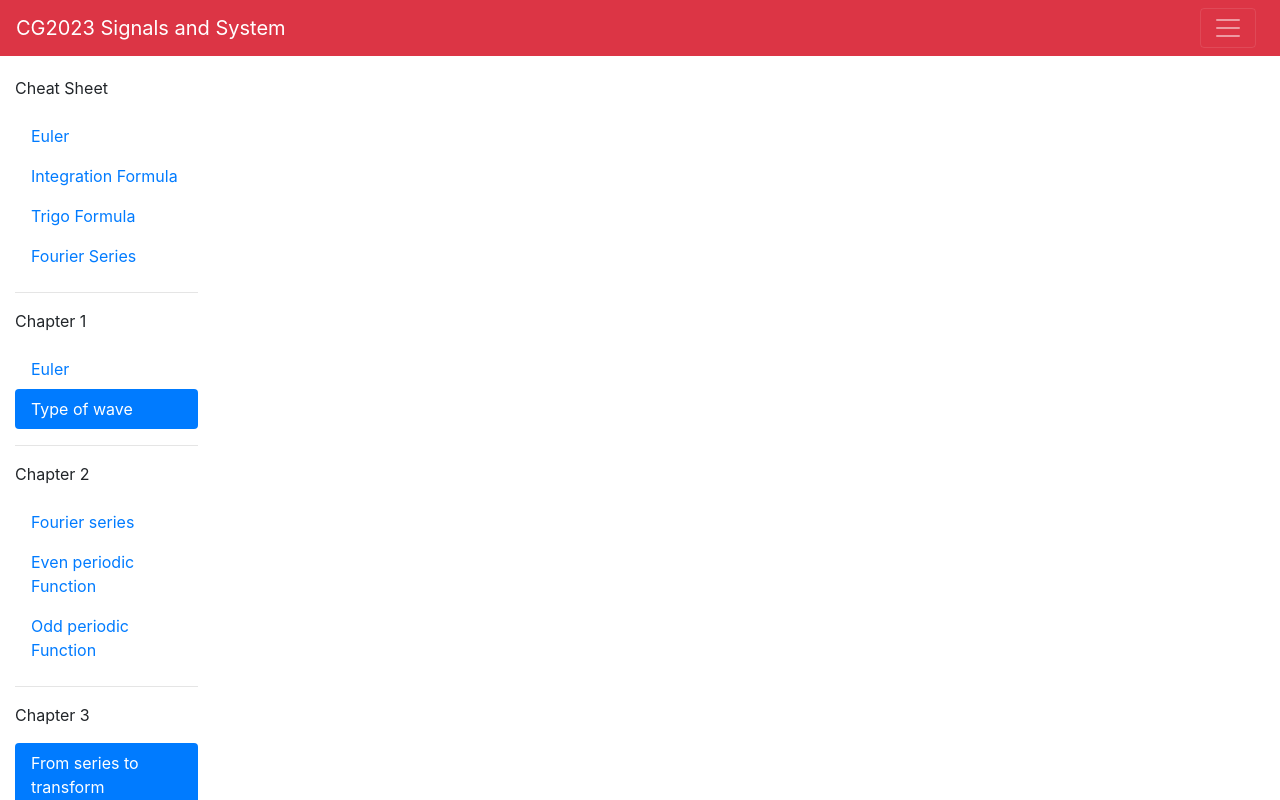
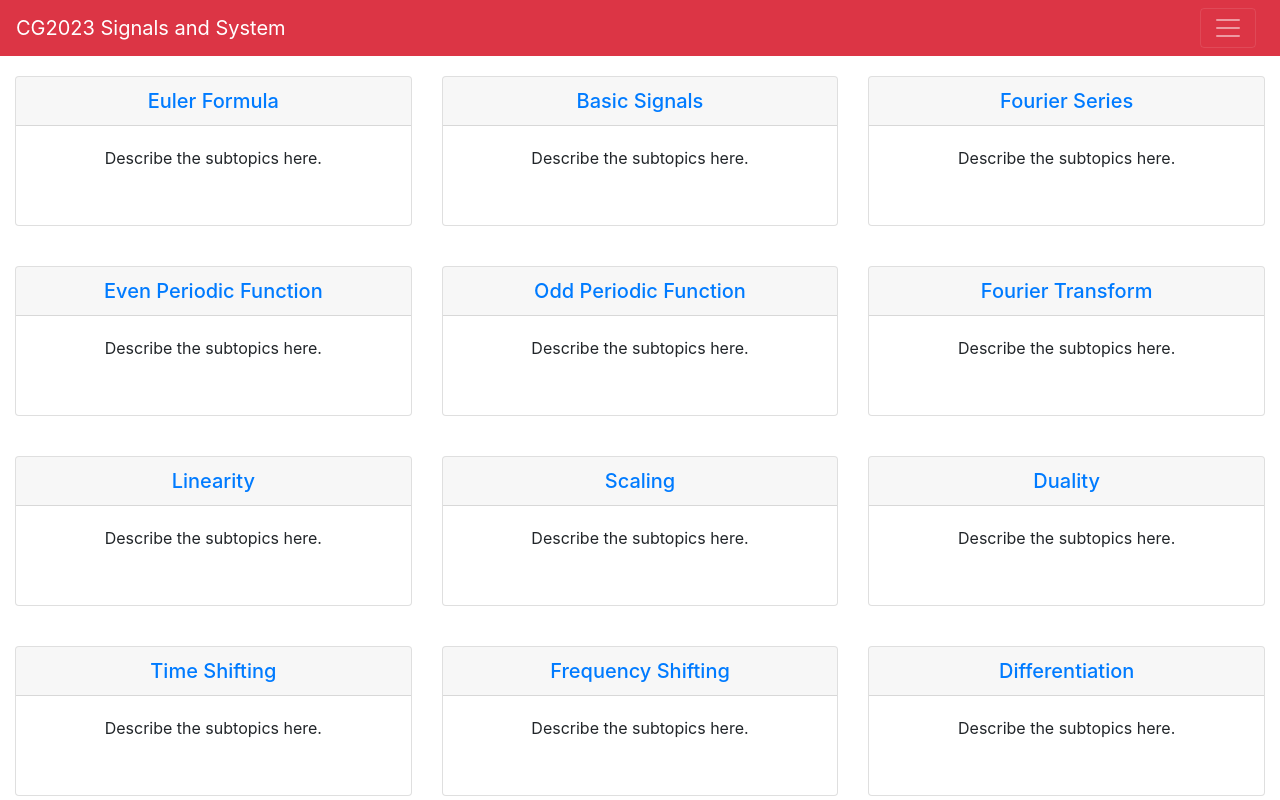
Before and after one commit to jitwei98/signals_template, a React (Create React App) app: page / in a window 1280 px wide. Shown: the top 800 px of the page. Built offline with nearby package versions, Linux system fonts and the light colour scheme.

Commit message:
Modify landing page

```diff
--- a/src/App.js
+++ b/src/App.js
@@ -1,18 +1,13 @@
 import React, { Component } from 'react';
 import './App.css';
 import BootstrapNavbar from './Navbar.js';
-import SideNav from './SideNav.js';
-// import BootstrapPagination from './Pagination.js';
-import Example from './Pagination';
-// import Equations from './Equations';
-import KatexEquation from './KatexEquation';
 
 import { Route, Switch, BrowserRouter } from 'react-router-dom';
-import { render } from "react-dom";
+// import { render } from "react-dom";
 
-import Chapter1 from "./chapter1/Chapter1";
-import Jit from "./Jit"
-import Th from './Th';
+import LandingPage from './LandingPage';
+import Home from './Home';
+
 class App extends Component {
 
   render() {
@@ -20,20 +15,12 @@ class App extends Component {
       <BrowserRouter>
           <div className="App">
             <BootstrapNavbar />
-            <div className="container-fluid">
-              <div className="row">
-                <SideNav />
-                {/* TODO: Refactor the code below*/}
-                <div className="col-lg-10">
-                  <Switch>
-                    <Route path='/jit' component={Jit}/>
-                    <Route path='/TH' component={Th}/>
-                  </Switch>
-                </div>
+              <div className="container-fluid">
+                <Switch>
+                  <Route exact path='/' component={LandingPage} />
+                  <Route path='/' component={Home} />
+                </Switch>
               </div>
-            </div>
-
-
            </div>
       </BrowserRouter>
     );
--- a/src/Chapter.js
+++ b/src/Chapter.js
@@ -7,12 +7,14 @@ class Chapter extends Component {
         <div
           className="card"
           style={{
-              width: 18 + 'rem',
+              //width: 18 + 'rem',
               height: 150 + 'px'
             }}>
-          <h5 className="card-header">
-            {this.props.cardHeader}
-          </h5>
+          <a href={this.props.pathToTopic}>
+            <h5 className="card-header">
+              {this.props.cardHeader}
+            </h5>
+          </a>
           <div className="card-body">
             {this.props.textContent}
           </div>
--- a/src/Home.js
+++ b/src/Home.js
@@ -1,57 +1,26 @@
 import React, { Component } from 'react';
-import Chapter from './Chapter';
-import './Chapter.css';
+import { Route, Switch, BrowserRouter } from 'react-router-dom';
+import { render } from "react-dom";
+import SideNav from './SideNav';
+
+import Jit from "./Jit"
+import Th from './Th';
 
 class Home extends Component {
+
   render() {
     return (
-      <div>
-        <div className="row">
-          <Chapter
-            cardHeader={"Card Header"}
-            textContent={"Describe the subtopics here."}
-            />
-          <Chapter
-            cardHeader={"Header 2"}
-            textContent={"Describe the subtopics here."}
-          />
-          <Chapter
-            cardHeader={"Header 3"}
-            textContent={"Describe the subtopics here."}
-          />
-        </div>
-        <div className="row">
-          <Chapter
-            cardHeader={"Card Header"}
-            textContent={"Describe the subtopics here."}
-            />
-          <Chapter
-            cardHeader={"Header 2"}
-            textContent={"Describe the subtopics here."}
-          />
-          <Chapter
-            cardHeader={"Header 3"}
-            textContent={"Describe the subtopics here."}
-          />
-        </div>
-        <div className="row">
-          <Chapter
-            cardHeader={"Card Header"}
-            textContent={"Describe the subtopics here."}
-            />
-          <Chapter
-            cardHeader={"Header 2"}
-            textContent={"Describe the subtopics here."}
-          />
-          <Chapter
-            cardHeader={"Header 3"}
-            textContent={"Describe the subtopics here."}
-          />
+      <div className="row">
+        <SideNav />
+        <div className="col-lg-10">
+            <Switch>
+              <Route path='/jit' component={Jit} />
+              <Route path='/th' component={Th} />
+            </Switch>
         </div>
       </div>
-      );
+    );
   }
-
 }
 
 export default Home;
--- /dev/null
+++ b/src/LandingPage.js
@@ -0,0 +1,83 @@
+import React, { Component } from 'react';
+import Chapter from './Chapter';
+import './Chapter.css';
+
+class LandingPage extends Component {
+  render() {
+    return (
+      <div>
+        <div className="row">
+          <Chapter
+            cardHeader={"Euler Formula"}
+            textContent={"Describe the subtopics here."}
+            pathToTopic={"#"}
+            />
+          <Chapter
+            cardHeader={"Basic Signals"}
+            textContent={"Describe the subtopics here."}
+            pathToTopic={"#"}
+          />
+          <Chapter
+            cardHeader={"Fourier Series"}
+            textContent={"Describe the subtopics here."}
+            pathToTopic={"#"}
+          />
+        </div>
+        <div className="row">
+          <Chapter
+            cardHeader={"Even Periodic Function"}
+            textContent={"Describe the subtopics here."}
+            pathToTopic={"#"}
+            />
+          <Chapter
+            cardHeader={"Odd Periodic Function"}
+            textContent={"Describe the subtopics here."}
+            pathToTopic={"#"}
+          />
+          <Chapter
+            cardHeader={"Fourier Transform"}
+            textContent={"Describe the subtopics here."}
+            pathToTopic={"#"}
+          />
+        </div>
+        <div className="row">
+          <Chapter
+            cardHeader={"Linearity"}
+            textContent={"Describe the subtopics here."}
+            pathToTopic={"#"}
+            />
+          <Chapter
+            cardHeader={"Scaling"}
+            textContent={"Describe the subtopics here."}
+            pathToTopic={"#"}
+          />
+          <Chapter
+            cardHeader={"Duality"}
+            textContent={"Describe the subtopics here."}
+            pathToTopic={"#"}
+          />
+        </div>
+        <div className="row">
+          <Chapter
+            cardHeader={"Time Shifting"}
+            textContent={"Describe the subtopics here."}
+            pathToTopic={"#"}
+            />
+          <Chapter
+            cardHeader={"Frequency Shifting"}
+            textContent={"Describe the subtopics here."}
+            pathToTopic={"#"}
+          />
+          <Chapter
+            cardHeader={"Differentiation"}
+            textContent={"Describe the subtopics here."}
+            pathToTopic={"#"}
+          />
+        </div>
+      </div>
+      );
+  }
+
+}
+
+export default LandingPage;
```
